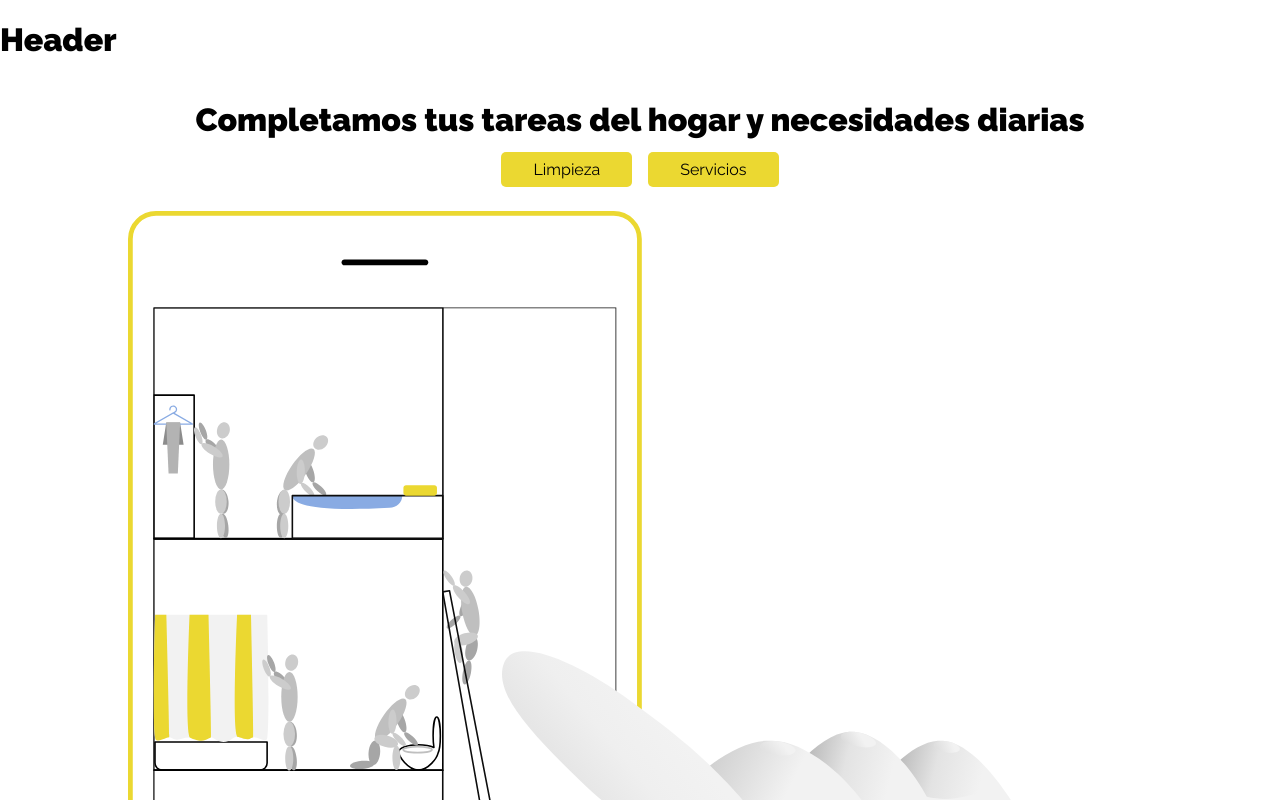
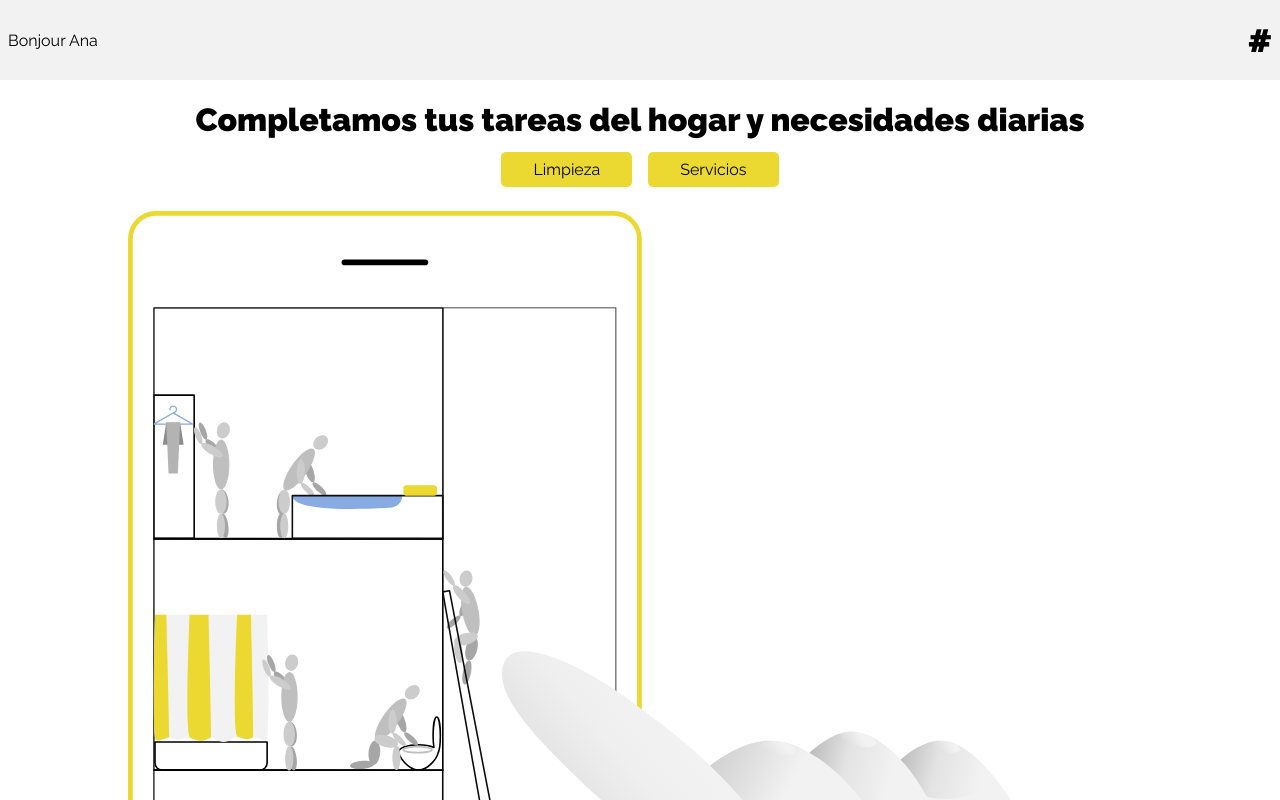
Before and after one commit to bonjouranainc/web-app, a React app in the folder front-end/: page / in a window 1280 px wide. Shown: the top 800 px of the page. Built offline with nearby package versions, Linux system fonts and the light colour scheme.

Commit message:
Header done. Hash symbol must be changed to menu icon

```diff
--- a/front-end/src/components/Header/index.js
+++ b/front-end/src/components/Header/index.js
@@ -1,10 +1,17 @@
 import React, { Component } from 'react';
+
+import './styles.css';
 
 class Header extends Component {
   render() {
     return (
-      <div>
-        <h1>Header</h1>
+      <div className='header'>
+        <div className='logo'>
+          <h1 className='p-txt'>Bonjour Ana</h1>
+        </div>
+        <div className='menu'>
+          <h1>#</h1>
+        </div>
       </div>
     );
   }
--- a/front-end/src/components/Header/styles.css
+++ b/front-end/src/components/Header/styles.css
@@ -0,0 +1,9 @@
+.header {
+  display: flex;
+  justify-content: space-between;
+  align-items: center;
+  padding: 0.5em;
+  background-color: var(--g1);
+  height: 8vh;
+  width: auto;
+}
--- a/front-end/src/index.css
+++ b/front-end/src/index.css
@@ -88,4 +88,5 @@ body {
 
 .p-txt {
   font-size: 1em;
+  font-weight: 400;
 }
```
